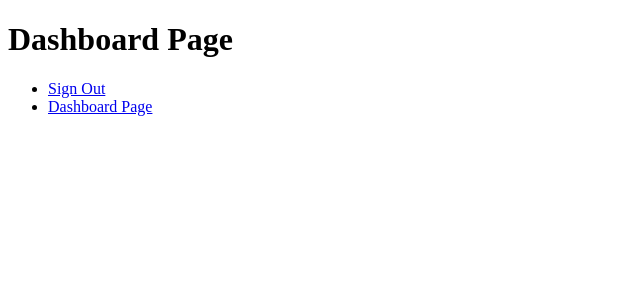
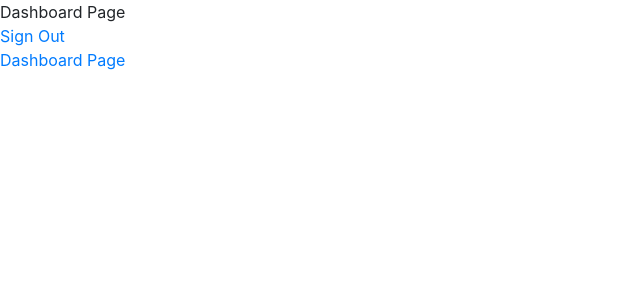
Before and after one commit to RobertKelly30/Roberts-Plants, a React (Create React App) app: page /dashboard in a window 1280 px wide. Shown: the top 300 px of the page, without its empty margins (0-640 px from the left). Built offline with nearby package versions, Linux system fonts and the light colour scheme.

Commit message:
Added Global Styles

```diff
--- a/src/index.js
+++ b/src/index.js
@@ -2,11 +2,13 @@ import React from 'react';
 import ReactDOM from 'react-dom';
 
 import { BrowserRouter } from 'react-router-dom';
+import {GlobalStyles} from "./styles/GlobalStyles"
 
 import App from './App';
 
 ReactDOM.render(
   <React.StrictMode>
+    <GlobalStyles/>
     <BrowserRouter>
       <App />
     </BrowserRouter>
--- a/src/pages/dashboard/DashBoardPage.js
+++ b/src/pages/dashboard/DashBoardPage.js
@@ -1,5 +1,7 @@
 import React from "react";
+
 import {Link} from 'react-router-dom'
+
 
 function DashBoardPage (props){
     return(
@@ -17,7 +19,6 @@ function DashBoardPage (props){
                     </li>
                 </ul>
             </nav>
-
         </>
     )
 }
--- /dev/null
+++ b/src/styles/GlobalStyles.js
@@ -0,0 +1,358 @@
+import { createGlobalStyle } from 'styled-components';
+
+const GlobalStyles = createGlobalStyle`
+   *,
+ *::before,
+ *::after {
+   -webkit-box-sizing: border-box;
+   box-sizing: border-box;
+ }
+ html {
+   font-family: sans-serif;
+   line-height: 1.15;
+   -webkit-text-size-adjust: 100%;
+   -webkit-tap-highlight-color: rgba(0, 0, 0, 0);
+ }
+ article,
+ aside,
+ figcaption,
+ figure,
+ footer,
+ header,
+ hgroup,
+ main,
+ nav,
+ section {
+   display: block;
+ }
+
+ [tabindex="-1"]:focus {
+   outline: 0 !important;
+ }
+ hr {
+   -webkit-box-sizing: content-box;
+   box-sizing: content-box;
+   height: 0;
+   overflow: visible;
+ }
+ h1,
+ h2,
+ h3,
+ h4,
+ h5,
+ h6 {
+   margin-top: 0;
+   margin-bottom: 0.5rem;
+ }
+ p {
+   margin-top: 0;
+   margin-bottom: 1rem;
+ }
+ abbr[title],
+ abbr[data-original-title] {
+   text-decoration: underline;
+   -webkit-text-decoration: underline dotted;
+   text-decoration: underline dotted;
+   cursor: help;
+   border-bottom: 0;
+   text-decoration-skip-ink: none;
+ }
+ address {
+   margin-bottom: 1rem;
+   font-style: normal;
+   line-height: inherit;
+ }
+ ol,
+ ul,
+ dl {
+   margin-top: 0;
+   margin-bottom: 1rem;
+   list-style-type: none;
+ }
+ ol ol,
+ ul ul,
+ ol ul,
+ ul ol {
+   margin-bottom: 0;
+ }
+ dt {
+   font-weight: 700;
+ }
+ dd {
+   margin-bottom: 0.5rem;
+   margin-left: 0;
+ }
+ blockquote {
+   margin: 0 0 1rem;
+ }
+ b,
+ strong {
+   font-weight: bolder;
+ }
+ small {
+   font-size: 80%;
+ }
+ sub,
+ sup {
+   position: relative;
+   font-size: 75%;
+   line-height: 0;
+   vertical-align: baseline;
+ }
+ sub {
+   bottom: -0.25em;
+ }
+ sup {
+   top: -0.5em;
+ }
+ a {
+   color: #007bff;
+   text-decoration: none;
+   background-color: transparent;
+ }
+ a:hover {
+   color: #0056b3;
+   text-decoration: underline;
+ }
+ a:not([href]):not([tabindex]) {
+   color: inherit;
+   text-decoration: none;
+ }
+ a:not([href]):not([tabindex]):hover,
+ a:not([href]):not([tabindex]):focus {
+   color: inherit;
+   text-decoration: none;
+ }
+ a:not([href]):not([tabindex]):focus {
+   outline: 0;
+ }
+ pre,
+ code,
+ kbd,
+ samp {
+   font-family: SFMono-Regular, Menlo, Monaco, Consolas, "Liberation Mono",
+     "Courier New", monospace;
+   font-size: 1em;
+ }
+ pre {
+   margin-top: 0;
+   margin-bottom: 1rem;
+   overflow: auto;
+ }
+ figure {
+   margin: 0 0 1rem;
+ }
+ img {
+   border: none;
+   max-width: 100%;
+   vertical-align: middle;
+   border-style: none;
+ }
+ svg {
+   overflow: hidden;
+   vertical-align: middle;
+ }
+ table {
+   border-collapse: collapse;
+ }
+ caption {
+   padding-top: 0.75rem;
+   padding-bottom: 0.75rem;
+   color: #6c757d;
+   text-align: left;
+   caption-side: bottom;
+ }
+ th {
+   text-align: inherit;
+ }
+ label {
+   display: inline-block;
+   margin-bottom: 0.25rem;
+ }
+ button {
+   border-radius: 0;
+ }
+ button:focus {
+   outline: 1px dotted;
+   outline: 5px auto -webkit-focus-ring-color;
+ }
+ input,
+ button,
+ select,
+ optgroup,
+ textarea {
+   margin: 0;
+   font-family: inherit;
+   font-size: inherit;
+   line-height: inherit;
+ }
+ button,
+ input {
+   overflow: visible;
+ }
+ button,
+ select {
+   text-transform: none;
+ }
+ button,
+ [type="button"],
+ [type="reset"],
+ [type="submit"] {
+   -webkit-appearance: button;
+ }
+ button::-moz-focus-inner,
+ [type="button"]::-moz-focus-inner,
+ [type="reset"]::-moz-focus-inner,
+ [type="submit"]::-moz-focus-inner {
+   padding: 0;
+   border-style: none;
+ }
+ input[type="radio"],
+ input[type="checkbox"] {
+   -webkit-box-sizing: border-box;
+   box-sizing: border-box;
+   padding: 0;
+ }
+ input[type="date"],
+ input[type="time"],
+ input[type="datetime-local"],
+ input[type="month"] {
+   -webkit-appearance: listbox;
+ }
+ textarea {
+   overflow: auto;
+   resize: vertical;
+ }
+ fieldset {
+   min-width: 0;
+   padding: 0;
+   margin: 0;
+   border: 0;
+ }
+ legend {
+   display: block;
+   width: 100%;
+   max-width: 100%;
+   padding: 0;
+   margin-bottom: 0.5rem;
+   font-size: 1.5rem;
+   line-height: inherit;
+   color: inherit;
+   white-space: normal;
+ }
+ progress {
+   vertical-align: baseline;
+ }
+ [type="number"]::-webkit-inner-spin-button,
+ [type="number"]::-webkit-outer-spin-button {
+   height: auto;
+ }
+ [type="search"] {
+   outline-offset: -2px;
+   -webkit-appearance: none;
+ }
+ [type="search"]::-webkit-search-decoration {
+   -webkit-appearance: none;
+ }
+ ::-webkit-file-upload-button {
+   font: inherit;
+   -webkit-appearance: button;
+ }
+ output {
+   display: inline-block;
+ }
+ summary {
+   display: list-item;
+   cursor: pointer;
+ }
+ template {
+   display: none;
+ }
+ [hidden] {
+   display: none !important;
+ }
+
+ html,
+ body,
+ p,
+ ol,
+ ul,
+ li,
+ dl,
+ dt,
+ dd,
+ blockquote,
+ figure,
+ fieldset,
+ legend,
+ textarea,
+ pre,
+ iframe,
+ hr,
+ h1,
+ h2,
+ h3,
+ h4,
+ h5,
+ h6 {
+   margin: 0;
+   padding: 0;
+ }
+ h1,
+ h2,
+ h3,
+ h4,
+ h5,
+ h6 {
+   font-size: 100%;
+   font-weight: normal;
+ }
+ ul {
+   list-style: none;
+ }
+ button,
+ input,
+ select,
+ textarea {
+   margin: 0;
+ }
+
+ embed,
+ iframe,
+ object,
+ video {
+   height: auto;
+   max-width: 100%;
+ }
+ audio {
+   max-width: 100%;
+ }
+ iframe {
+   border: 0;
+ }
+ table {
+   border-collapse: collapse;
+   border-spacing: 0;
+ }
+ table td,
+ table th {
+   padding: 0;
+   text-align: left;
+ }
+
+ body {
+  margin: 0;
+  font-family: -apple-system, BlinkMacSystemFont, "Segoe UI", Roboto,
+    "Helvetica Neue", Arial, "Noto Sans", sans-serif, "Apple Color Emoji",
+    "Segoe UI Emoji", "Segoe UI Symbol", "Noto Color Emoji";
+  font-size: 1rem;
+  font-weight: 400;
+  line-height: 1.5;
+  color: #212529;
+  text-align: left;
+  background-color: #fff;
+}
+
+`
+
+export {GlobalStyles}
```
Also changed, not shown: package.json (+9 -6 lines), 1 other file (tests, documents, lock files or other folders).
